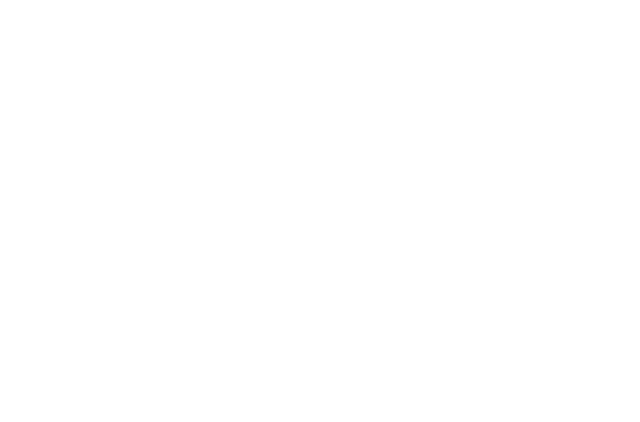
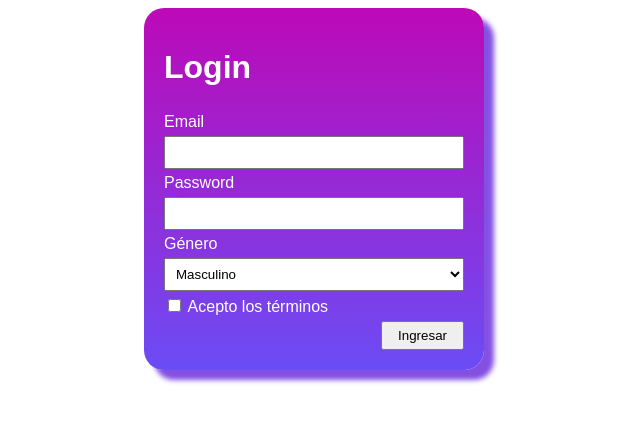
Before and after one commit to CarlosgDevGit/aspirantes-mir-html-y-css, a plain HTML site: page ejercicio2-html-y-css/index.html in a window 1280 px wide. Shown: the whole page, without its empty margins (326-966 px from the left). Drawn offline with Linux system fonts and the light colour scheme.

Commit message:
Implementa el formulario del ejercicio de html

```diff
--- a/ejercicio2-html-y-css/index.html
+++ b/ejercicio2-html-y-css/index.html
@@ -7,6 +7,32 @@
     <link rel="stylesheet" href="styles.css">
 </head>
 <body>
+    <form>
+        <h1>Login</h1>
+
+        <label for="email">Email</label>
+        <input type="text" id="email" name="email"/>
+
+        <label for="password">Password</label>
+        <input type="password" id="password" name="password"/>
+
+        <label for="genero">Género</label>
+        <select name="genero" id="genero">
+            <option value="masculino">Masculino</option>
+            <option value="femenino">Femenino</option>
+            <option value="otro">Otro</option>
+        </select>
+
+        <div>
+            <input type="checkbox" id="terms" name="terms"/>
+            <label for="terms">Acepto los términos</label>
+        </div>
+
+        <div class="button-container">
+        <button>Ingresar</button>
+        </div>
+
+    </form>
 
 </body>
 </html>
--- a/ejercicio2-html-y-css/styles.css
+++ b/ejercicio2-html-y-css/styles.css
@@ -0,0 +1,35 @@
+form {
+    margin: 0 auto;
+
+    width: 300px;
+
+    display: flex;
+    flex-direction: column;
+
+    padding: 20px;
+    background: linear-gradient(#bd09b7, #6b4cf5);
+    box-shadow: 10px 10px 5px 0px rgba(90, 22, 216, 0.75);
+    border-radius: 20px;
+
+
+
+    color: white;
+
+    gap: 5px;
+
+    font-family: sans-serif;
+}
+
+input, select {
+    padding: 7px;
+
+}
+
+button{
+    padding: 5px 15px;
+}
+
+.button-container{
+    display: flex;
+    justify-content: flex-end;
+}
```
